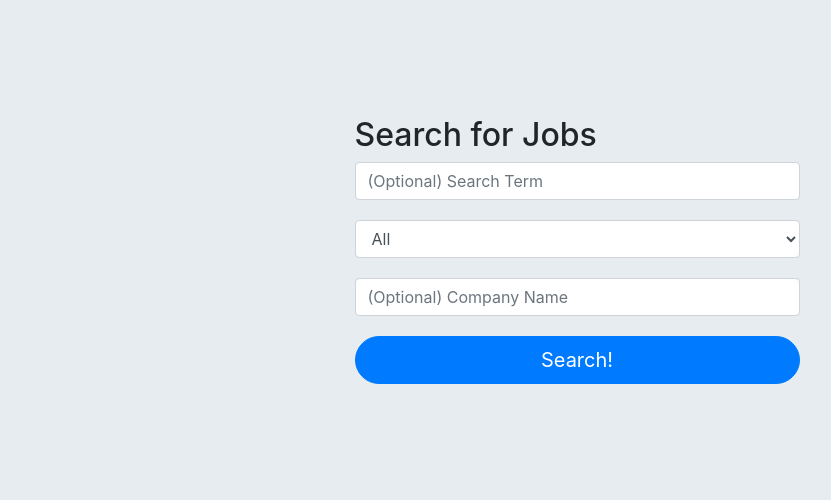
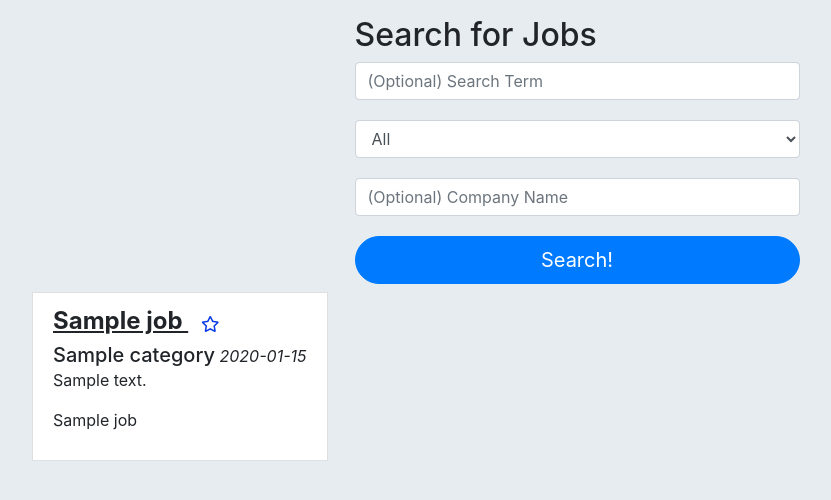
Before and after one commit to davegrnr/capstone-1, a Flask app: template templates/search.html in a window 1280 px wide. Shown: the part 46-546 px from the top of the page, without its empty margins (63-894 px from the left). Run offline with Flask 2, Linux system fonts and the light colour scheme; tables that the repository leaves empty hold one stand-in row (values such as "Sample post"); the template is opened without the code that fills it: values that come from a table or form of the project are taken from there, most other values are stand-ins (such as "Sample title", 1, 10 or a date in 2020); some libraries are stand-ins or nearby versions.

Commit message:
All job search functions working

```diff
--- a/app.py
+++ b/app.py
@@ -1,5 +1,6 @@
 import os
 
+from bs4 import BeautifulSoup
 from flask import Flask, render_template, request, flash, redirect, session, g, json, jsonify
 from flask_debugtoolbar import DebugToolbarExtension
 from sqlalchemy.exc import IntegrityError
@@ -24,7 +25,7 @@
 toolbar = DebugToolbarExtension(app)
 
 connect_db(app)
-
+soup = BeautifulSoup()
 ##############################################################
 # Homepage
 
@@ -144,16 +145,48 @@
     form = SearchJobsForm()
 
     # if form.validate_on_submit():
-    search = form.search_term.data #trim! > Store to variable and go to logic
-    category = request.args.get('category')
-    company_name = form.company_name.data
-    response = requests.get(f"https://remotive.io/api/remote-jobs?category={category}&limit=25")
-    json_data = jsonify(json.loads(response.text))
-        # if optional params are None, don't pass to query
+    if form.data['search_term'] and form.data['category'] and form.data['company_name']:
+        search = form.data['search_term']
+        category = form.data['category']
+        company_name = form.data['company_name']
+        json_data = requests.get(f"https://remotive.io/api/remote-jobs?category={category}&search={search}&company_name={company_name}limit=25").json()
+
+        return render_template('/search.html', form=form, json_data=json_data)
+
+    elif form.data['search_term'] and form.data['category']:
+        search = form.data['search_term']
+        category = form.data['category']
+        json_data = requests.get(f"https://remotive.io/api/remote-jobs?category={category}&search={search}&limit=25").json()
+
+        return render_template('/search.html', form=form, json_data=json_data)
+
+    elif form.data['company_name'] and form.data['category']:
+        company_name= form.data['company_name']
+        category = form.data['category']
+        json_data = requests.get(f"https://remotive.io/api/remote-jobs?category={category}&company_name={company_name}&limit=25").json()
+
+        return render_template('/search.html', form=form, json_data=json_data)
+
+    elif form.data['category']:
+            category = form.data['category']
+            json_data = requests.get(f"https://remotive.io/api/remote-jobs?category={category}&limit=25").json()
+
+            return render_template('/search.html', form=form, json_data=json_data)
+
+    else:
+            json_data = requests.get(f"https://remotive.io/api/remote-jobs?limit=25").json()
+
+            return render_template('/search.html', form=form, json_data=json_data)
 
 
-    # return render_template('/search.html', form=form, response=response)
-    return json_data
+    # search = form.data['search_term'] #trim! > Store to variable and go to logic
+    # category = form.data['category']
+    # company_name = form.data['company_name']
+    # response = requests.get(f"https://remotive.io/api/remote-jobs?category={category}&limit=25").json()
+    # json_data = response
+
+    # return render_template('/search.html', form=form, json_data=json_data)
+
 
 
 
--- a/static/stylesheets/style.css
+++ b/static/stylesheets/style.css
@@ -178,6 +178,14 @@
 	z-index: 1;
 	position: relative;
 	box-shadow: 0 1px 1px rgba(136, 153, 166, 0.15);
+}
+
+#job-header {
+	text-decoration: underline;
+}
+
+#location-text {
+	font-style: italic;
 }
 
 .timeline-image {
--- a/templates/base.html
+++ b/templates/base.html
@@ -54,6 +54,6 @@
 
 
 <script src="https://unpkg.com/axios/dist/axios.js"></script>
-<script src="/static/lucky.js"></script>
+
 </body>
 </html>
--- a/templates/search.html
+++ b/templates/search.html
@@ -3,7 +3,7 @@
 
 <div class="row justify-content-md-center">
     <div class="col-md-7 col-lg-5">
-      <h2 class="join-message">Search for Jobs</h2>
+      <h2 class="h2">Search for Jobs</h2>
       <form method="POST" id="job_search_form">
 
         <!-- *********LIST INFO FOR  -->
@@ -16,11 +16,35 @@
           {% endfor %}
           {{ field(placeholder=field.label.text, class="form-control") }}
         {% endfor %}
+        <button class="btn btn-primary btn-lg btn-block mb-20">Search!</button>
+      </form>
 
-    </ul>
-        <button class="btn btn-primary btn-lg btn-block">Search!</button>
-      </form>
+
+
     </div>
   </div>
+<div class="row">
+  <div class="column mt-2">
+    <div class="row">
+      <ul>
+        {% for job in json_data.jobs %}
+          <li class="list-group-item jobs-list">
+            <span id="job-header" class="h4"> <b>{{ job.title }}  </b> </span>
+            <btn class="btn"><i class="far fa-star" id="favorite-star" style="color: #063ae6"></i></btn>
+            <br>
+
+            <span id="job-category" class="h5">{{ job.category }}</span>
+            <span id="location-text">{{ job.candidate_required_location }}</span>
+
+
+            <br>
+            <p id="job-description"> {{ job.description }}</p>
+            <p id="company-name">{{ job.company_name }}</p>
+          </li>
+        {% endfor %}
+      </ul>
+    </div>
+  </div>
+</div>
 
   {% endblock %}
```
Also changed, not shown: requirements.txt (+7 -1 lines), 1 other file.
